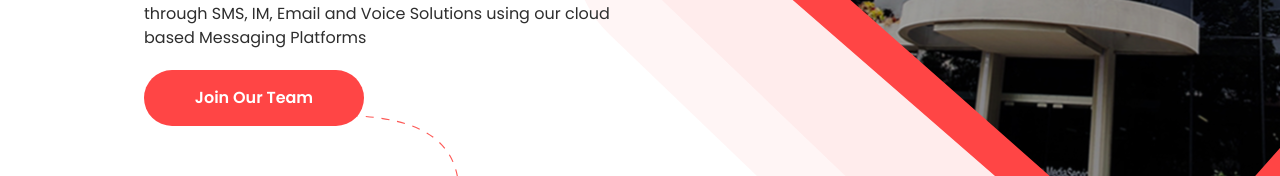
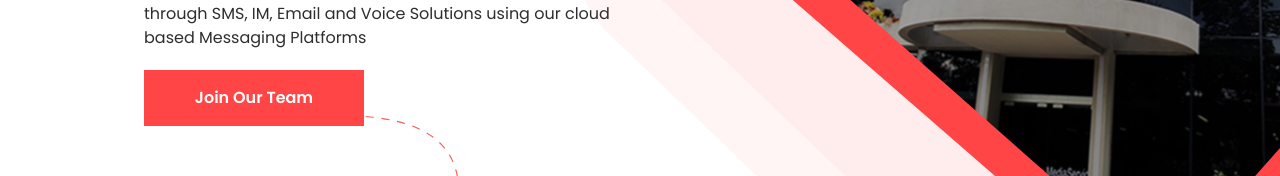
Before and after one commit to rmadayag/nmsph, a React (Vite) app: page / in a window 1280 px wide. Shown: the part 503-679 px from the top of the page. Built offline with nearby package versions, Linux system fonts and the light colour scheme; no server answers; the HTML template or start-up script is replaced by a standard one.

Commit message:
add changes

```diff
--- a/tailwind.config.js
+++ b/tailwind.config.js
@@ -39,8 +39,8 @@ export default withMT({
         'semibold': '600',
       },
       borderRadius: {
-        '15px': '15px',
-        '30px': '30px',
+        'sm': '15px',
+        'lg': '30px',
         'full': '9999px',
       },
       // Button
@@ -53,6 +53,7 @@ export default withMT({
         'lg-button': '56px',
         '834': '834px',
         '226': '226px',
+
 
       },
       // Button
```
